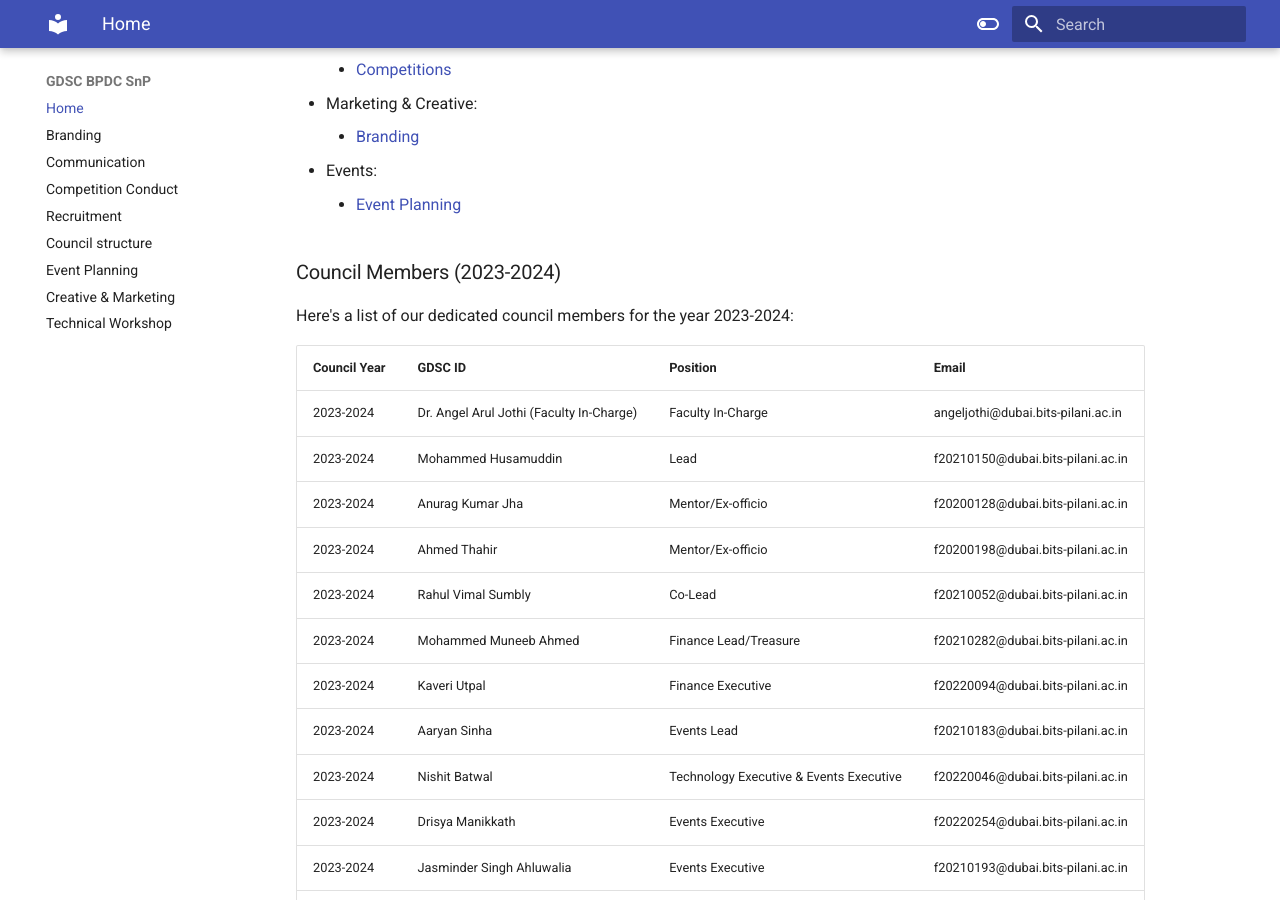
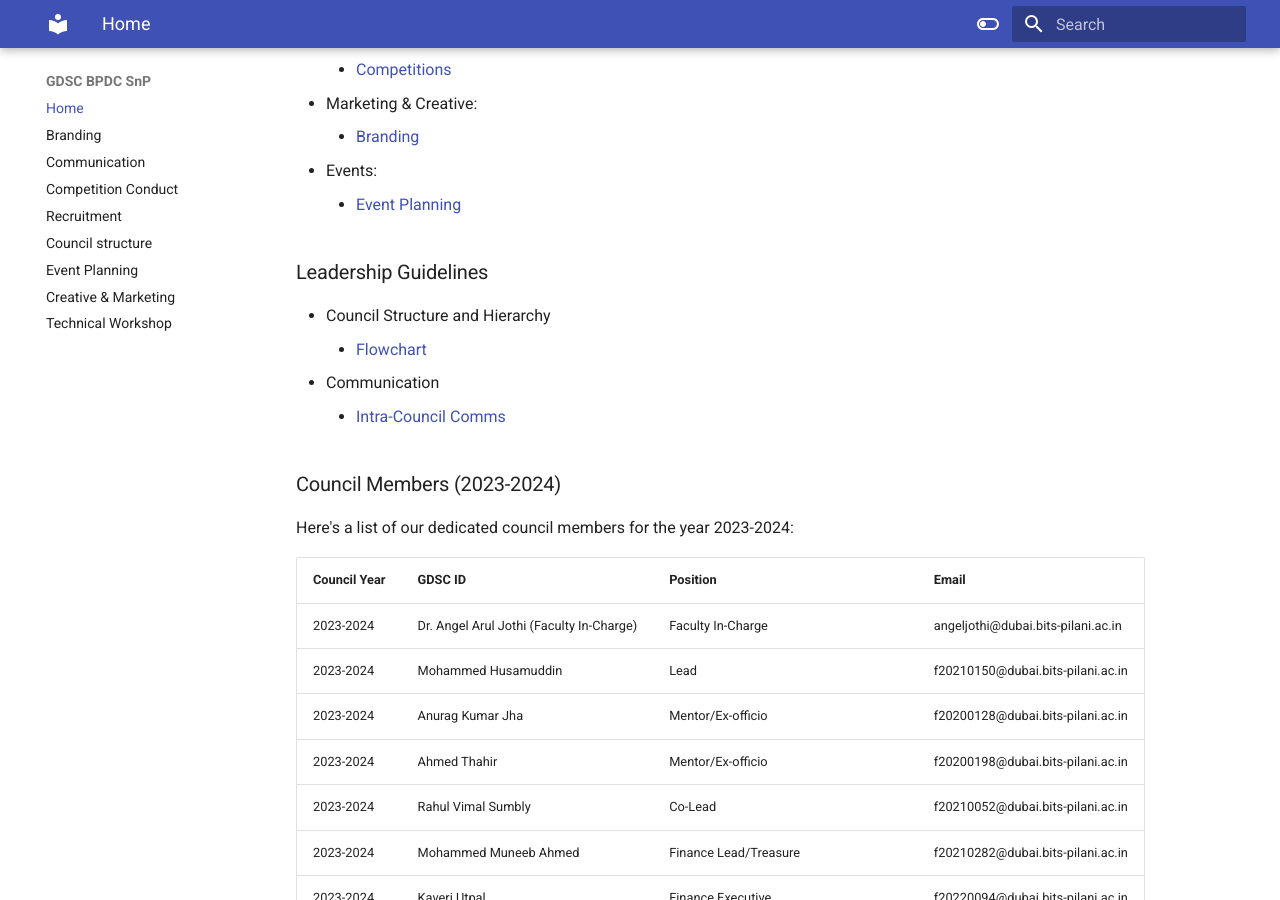
Before and after one commit to gdscbpdc/GDSC-SnP, an MkDocs documentation site: the page built from docs/index.md, in a window 1280 px wide and 900 px high, scrolled down 677 px. Built offline with MkDocs 1.6.1 and Material for MkDocs 9.7.7, drawn with Linux system fonts in a browser that asks for light colours.

Commit message:
Update index.md

```diff
--- a/docs/index.md
+++ b/docs/index.md
@@ -21,6 +21,12 @@
     - [Branding](https://sivaab.github.io/GDSC-SnP/branding/)
 - Events:
     - [Event Planning](https://sivaab.github.io/GDSC-SnP/events/)
+
+### Leadership Guidelines
+- Council Structure and Hierarchy
+    - [Flowchart](https://gdscbpdc.github.io/GDSC-SnP/council_structure/)
+- Communication
+    - [Intra-Council Comms](https://gdscbpdc.github.io/GDSC-SnP/communication/)
 
 ### Council Members (2023-2024)
 
@@ -68,4 +74,4 @@
 
 We'll continue improving and updating the website throught the academic year to enusure you have easy access to all of GDSC BPDC's asssets!
 
-  ==The Documentation is Subject to Change upon the Leads Decision; This documentation has been compiled through experiance and experimentation, and is the official documentation and procedures compiled under the leadership of Mohammed Husamuddin and Maintained by Sivaa B==
+> The Documentation is Subject to Change upon the Leads Decision; This documentation has been compiled through experiance and experimentation, and is the official documentation and procedures compiled under the leadership of Mohammed Husamuddin and Maintained by Sivaa B
```
